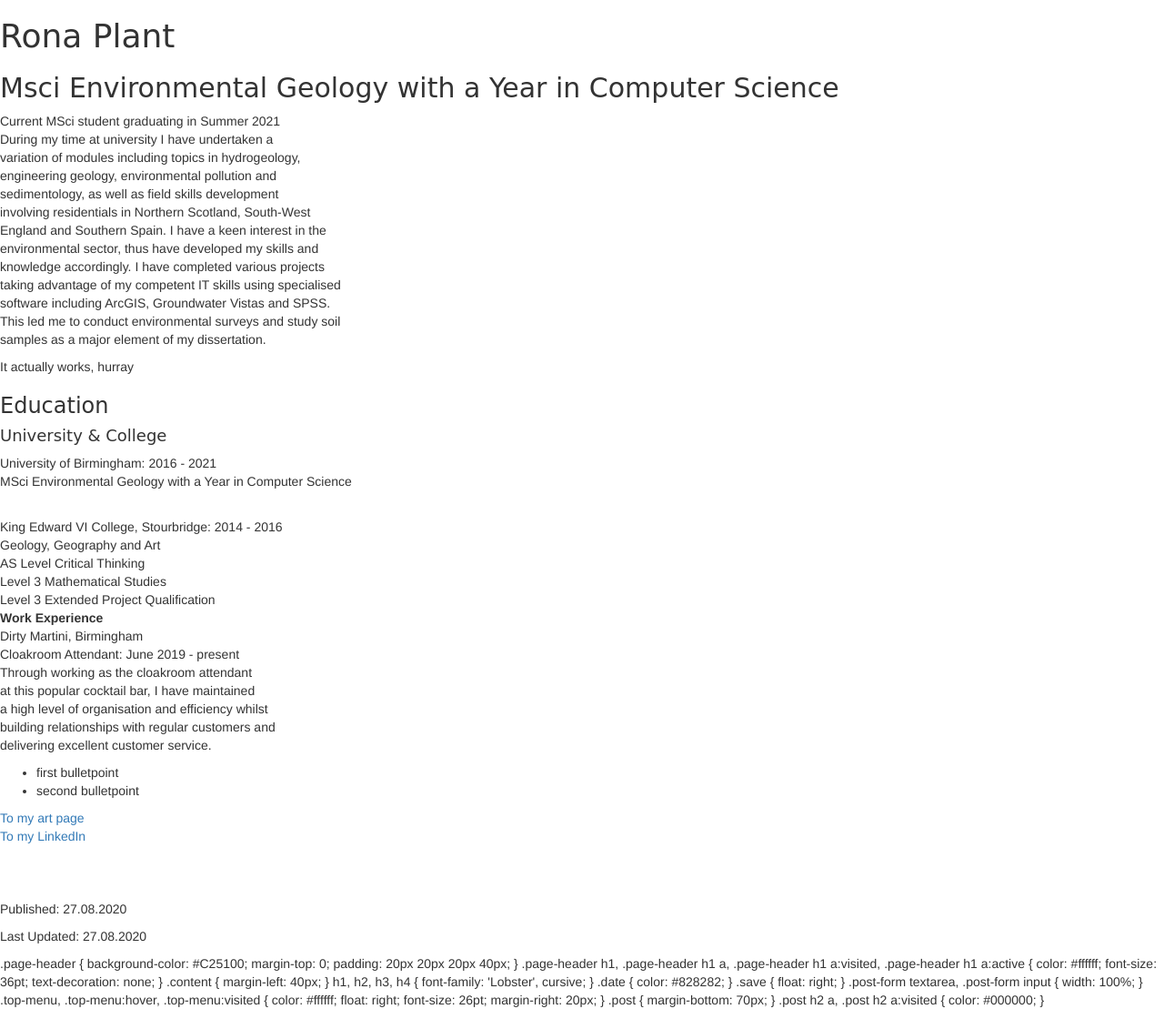
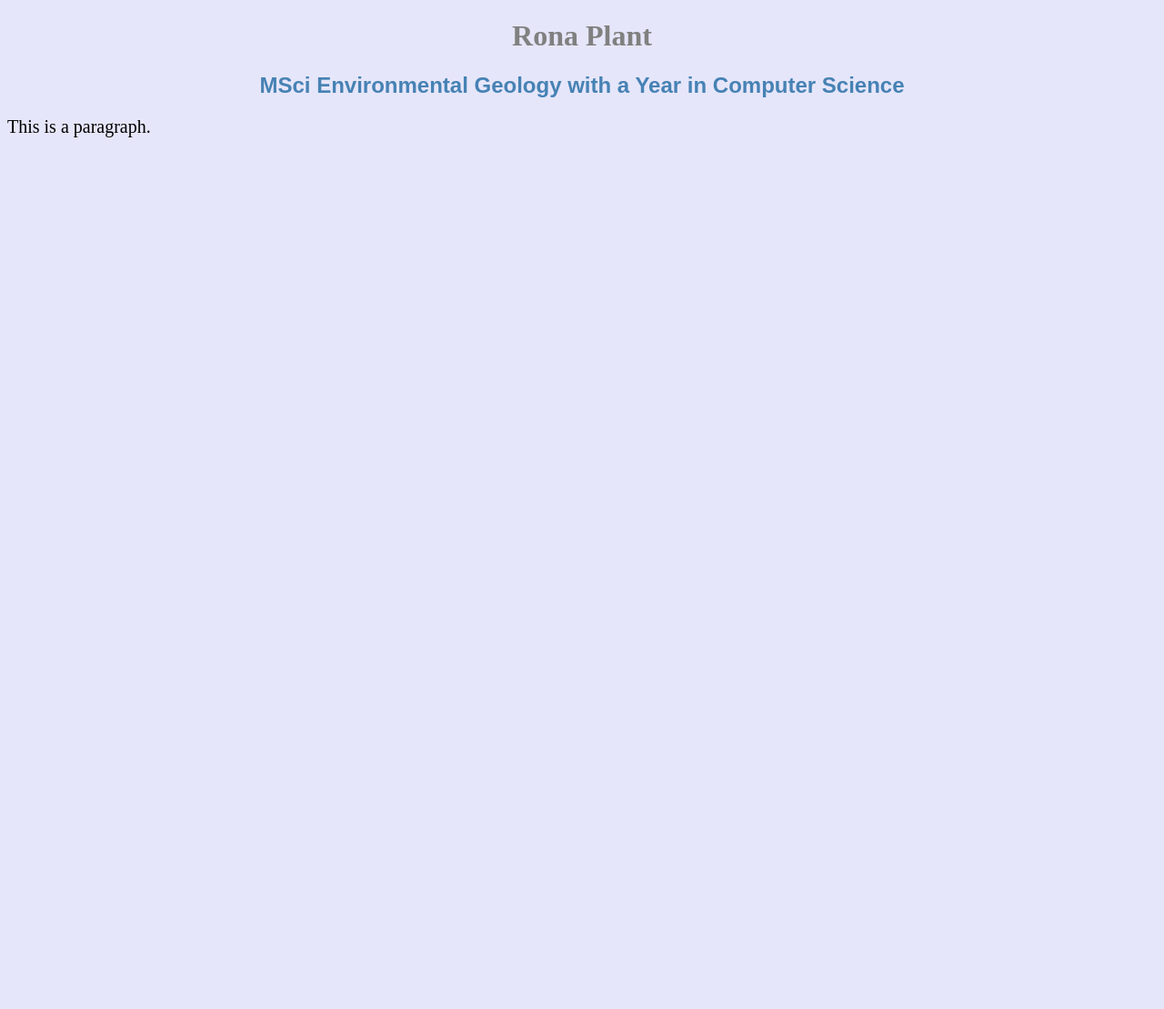
Before and after one commit to ronap/my-first-blog, a Django app: page / in a window 1280 px wide. Shown: the whole page at 91% size. After the commit the page ends 151 px from the top, so only its background shows below. Run offline with Django 3.2, Linux system fonts and the light colour scheme; some libraries are stand-ins or nearby versions.

Commit message:
css argh

```diff
--- a/blog/templates/blog/post_list.html
+++ b/blog/templates/blog/post_list.html
@@ -1,110 +1,33 @@
-{% load static %}
+<!DOCTYPE html>
 <html>
-    <head>
-        <title>Rona Plant</title>
-        <link rel="stylesheet" href="//maxcdn.bootstrapcdn.com/bootstrap/3.2.0/css/bootstrap.min.css">
-<link rel="stylesheet" href="//maxcdn.bootstrapcdn.com/bootstrap/3.2.0/css/bootstrap-theme.min.css">
-<link rel="stylesheet" href="{% static 'css/blog.css' %}">
-    </head>
-    <h1>Rona Plant</h1>
-        <h2>Msci Environmental Geology with a Year in Computer Science</h2>
-    <body>
-        <p>Current MSci student graduating in Summer 2021 <br>
-          During my time at university I have undertaken a <br>
-          variation of modules including topics in hydrogeology, <br>
-          engineering geology, environmental pollution and <br>
-          sedimentology, as well as field skills development <br>
-          involving residentials in Northern Scotland, South-West <br>
-          England and Southern Spain. I have a keen interest in the <br>
-          environmental sector, thus have developed my skills and <br>
-          knowledge accordingly. I have completed various projects <br>
-          taking advantage of my competent IT skills using specialised <br>
-          software including ArcGIS, Groundwater Vistas and SPSS. <br>
-          This led me to conduct environmental surveys and study soil <br>
-          samples as a major element of my dissertation.</p>
-        <p>It actually works, hurray</p>
-    </body>
-    <h3>Education</h3>
-    <h4>University & College</h4>
-
-    <p>University of Birmingham: 2016 - 2021 <br>
-MSci Environmental Geology with a Year in Computer Science
-</p>
-<br>
-King Edward VI College, Stourbridge: 2014 - 2016 <br>
-Geology, Geography and Art <br>
-AS Level Critical Thinking <br>
-Level 3 Mathematical Studies <br>
-Level 3 Extended Project Qualification <br>
-
-<strong>Work Experience</strong>
-<p> Dirty Martini, Birmingham <br>
-    Cloakroom Attendant: June 2019 - present <br>
-    Through working as the cloakroom attendant <br>
-    at this popular cocktail bar, I have maintained <br>
-    a high level of organisation and efficiency whilst <br>
-    building relationships with regular customers and <br>
-    delivering excellent customer service. <br>
-
-
-
-      <ul><li>first bulletpoint</li>
-        <li>second bulletpoint</li></ul>
-<a href="https://www.instagram.com/art_ronaplant/">To my art page</a><br>
-<a href="https://www.linkedin.com/in/rona-plant/">To my LinkedIn</a>
-<br>
-<br>
-<br>
-<br>
-     <p>Published: 27.08.2020</p>
-     <p>Last Updated: 27.08.2020</p>
-
-
-
-.page-header {
-    background-color: #C25100;
-    margin-top: 0;
-    padding: 20px 20px 20px 40px;
+<head>
+<style>
+body {
+  background-color: lavender;
 }
 
-.page-header h1, .page-header h1 a, .page-header h1 a:visited, .page-header h1 a:active {
-    color: #ffffff;
-    font-size: 36pt;
-    text-decoration: none;
+h1 {
+  color: grey;
+  text-align: center;
+  font-family: century gothic;
+}
+h2 {
+  color: steelblue;
+  text-align: center;
+  font-family: arial;
 }
 
-.content {
-    margin-left: 40px;
+p {
+  font-family: bookman old style;
+  font-size: 20px;
 }
+</style>
+</head>
+<body>
 
-h1, h2, h3, h4 {
-    font-family: 'Lobster', cursive;
-}
+<h1>Rona Plant</h1>
+<h2>MSci Environmental Geology with a Year in Computer Science</h2>
+<p>This is a paragraph.</p>
 
-.date {
-    color: #828282;
-}
-
-.save {
-    float: right;
-}
-
-.post-form textarea, .post-form input {
-    width: 100%;
-}
-
-.top-menu, .top-menu:hover, .top-menu:visited {
-    color: #ffffff;
-    float: right;
-    font-size: 26pt;
-    margin-right: 20px;
-}
-
-.post {
-    margin-bottom: 70px;
-}
-
-.post h2 a, .post h2 a:visited {
-    color: #000000;
-}
+</body>
 </html>
```
